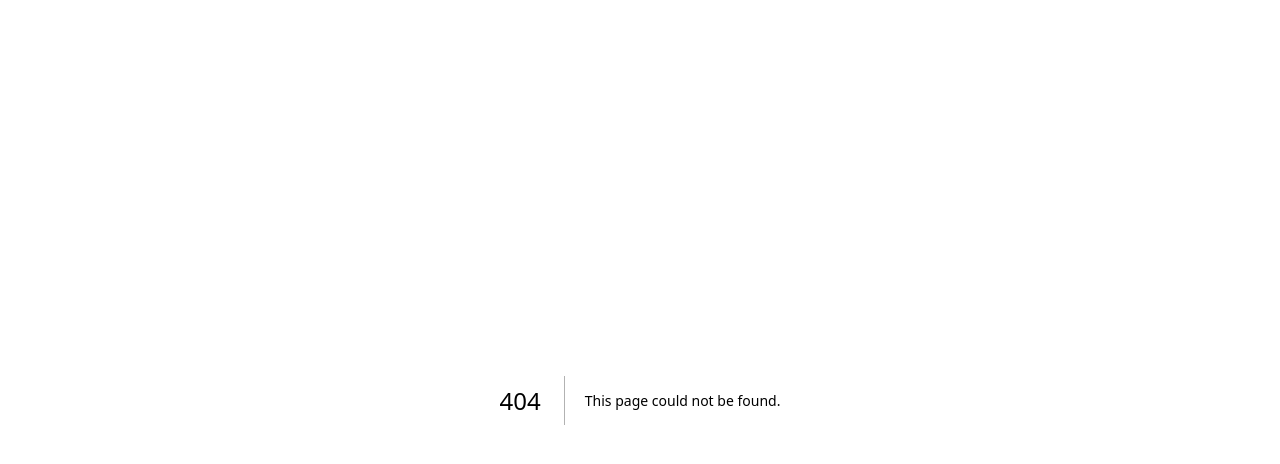
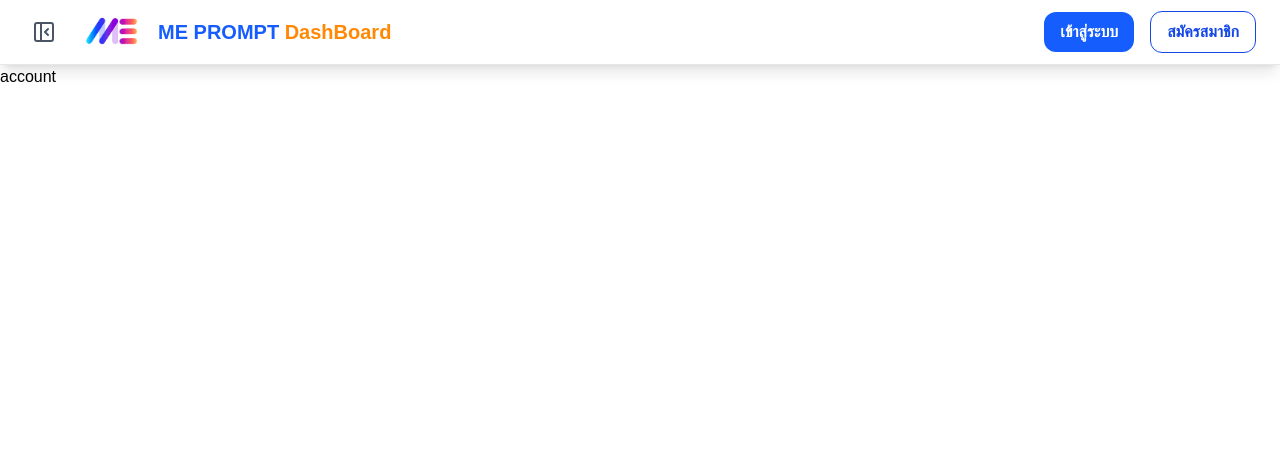
Before and after one commit to MEE-POONG/me-prompt-tec-dashboard, a Next.js app: page /account in a window 1280 px wide. Before the commit this address had no page. Shown: the top 464 px of the page. Built offline with nearby package versions, Linux system fonts and the light colour scheme.

Commit message:
เพิ่มหน้า

```diff
--- a/src/components/ui/NavBar.tsx
+++ b/src/components/ui/NavBar.tsx
@@ -1,3 +1,4 @@
+import { Menu, PanelLeft, PanelLeftClose } from "lucide-react";
 import Link from "next/link";
 import React from "react";
 
@@ -6,17 +7,19 @@ interface NavBarProps {
   isSidebarOpen: boolean;
 }
 
-export default function NavBar({ onToggleSidebar, isSidebarOpen }: NavBarProps) {
+export default function NavBar({
+  onToggleSidebar,
+  isSidebarOpen,
+}: NavBarProps) {
   return (
     <nav className="bg-white shadow-lg border-b border-gray-200">
-      <div className="max-w-7xl mx-auto px-4 sm:px-6 lg:px-30">
+      <div className="max-w-7xl pr-4  sm:px-6">
         <div className="flex justify-between items-center h-16">
           <div className="flex items-center space-x-4">
-
             {/* Hamburger Menu Button */}
           <button
             onClick={onToggleSidebar}
-              className="p-2 rounded-lg hover:bg-gray-100 transition-colors duration-200"
+            className="p-2 rounded-lg transition-all duration-300 hover:scale-110"
             aria-label="Toggle Sidebar"
           >
             <svg
@@ -26,40 +29,42 @@ export default function NavBar({ onToggleSidebar, isSidebarOpen }: NavBarProps)
               viewBox="0 0 24 24"
             >
               {isSidebarOpen ? (
-                  <path
-                    strokeLinecap="round"
-                    strokeLinejoin="round"
-                    strokeWidth={2}
-                    d="M6 18L18 6M6 6l12 12"
-                  />
+                <PanelLeft className="hidden" />
               ) : (
-                  <path
-                    strokeLinecap="round"
-                    strokeLinejoin="round"
-                    strokeWidth={2}
-                    d="M4 6h16M4 12h16M4 18h16"
-                  />
+                <PanelLeftClose />
               )}
             </svg>
           </button>
-
             {/* Logo */}
             <div className="shrink-0">
               <Link href="/" className="flex items-center space-x-2">
-                <img src="/img/logo/logo.png" alt="logo" className=" transition-all duration-300 hover:scale-110" height={70} width={70}/>
-                <span className="text-xl font-bold text-blue-600">
+                <img
+                  src="/img/logo/logo.png"
+                  alt="logo"
+                  className=" transition-all duration-300 hover:scale-110"
+                  height={70}
+                  width={70}
+                />
+                <span className="hidden md:block text-xl font-bold text-blue-600">
                   ME PROMPT <span className="text-orange-400">DashBoard</span>
                 </span>
               </Link>
             </div>
           </div>
 
-          <div className="shrink-0">
+          <div className="shrink-0 flex items-center space-x-4">
             <Link
               href="/login"
               className="inline-flex items-center px-4 py-2 bg-blue-600 text-white rounded-xl font-bold hover:bg-yellow-500 transition-all duration-300 hover:scale-110"
             >
-              Login
+              เข้าสู่ระบบ
+            </Link>
+
+            <Link
+              href="/login"
+              className="inline-flex items-center px-4 py-2 border bg-white text-blue-700 rounded-xl font-bold transform hover:text-white hover:bg-yellow-500 transition-all duration-300 hover:scale-110"
+            >
+              สมัครสมาชิก
             </Link>
           </div>
         </div>
--- a/src/components/ui/SideBar.tsx
+++ b/src/components/ui/SideBar.tsx
@@ -1,3 +1,4 @@
+import { ChartNoAxesCombined, FolderGit2, PanelLeftClose, PanelLeftOpen, UserRoundPen } from 'lucide-react';
 import Link from 'next/link';
 
 interface SideBarProps {
@@ -11,7 +12,7 @@ export default function SideBar({ isOpen, onClose }: SideBarProps) {
       {/* Overlay - แสดงเมื่อ sidebar เปิดบนมือถือ */}
       {isOpen && (
         <div
-          className="fixed inset-0 bg-black bg-opacity-50 z-40 lg:hidden"
+          className="fixed inset-0 bg-white bg-opacity-50 z-40 lg:hidden"
           onClick={onClose}
         />
       )}
@@ -37,12 +38,7 @@ export default function SideBar({ isOpen, onClose }: SideBarProps) {
                 stroke="currentColor"
                 viewBox="0 0 24 24"
               >
-                <path
-                  strokeLinecap="round"
-                  strokeLinejoin="round"
-                  strokeWidth={2}
-                  d="M6 18L18 6M6 6l12 12"
-                />
+                <PanelLeftOpen />
               </svg>
             </button>
           </div>
@@ -61,19 +57,14 @@ export default function SideBar({ isOpen, onClose }: SideBarProps) {
                     stroke="currentColor"
                     viewBox="0 0 24 24"
                   >
-                    <path
-                      strokeLinecap="round"
-                      strokeLinejoin="round"
-                      strokeWidth={2}
-                      d="M3 12l2-2m0 0l7-7 7 7M5 10v10a1 1 0 001 1h3m10-11l2 2m-2-2v10a1 1 0 01-1 1h-3m-6 0a1 1 0 001-1v-4a1 1 0 011-1h2a1 1 0 011 1v4a1 1 0 001 1m-6 0h6"
-                    />
+                    <ChartNoAxesCombined />
                   </svg>
-                  <span>หน้าแรก</span>
+                  <span>Report</span>
                 </Link>
               </li>
               <li>
                 <Link
-                  href="/dashboard"
+                  href="/project"
                   className="flex items-center space-x-3 p-3 rounded-lg hover:bg-blue-700 transition-colors"
                 >
                   <svg
@@ -82,19 +73,14 @@ export default function SideBar({ isOpen, onClose }: SideBarProps) {
                     stroke="currentColor"
                     viewBox="0 0 24 24"
                   >
-                    <path
-                      strokeLinecap="round"
-                      strokeLinejoin="round"
-                      strokeWidth={2}
-                      d="M9 19v-6a2 2 0 00-2-2H5a2 2 0 00-2 2v6a2 2 0 002 2h2a2 2 0 002-2zm0 0V9a2 2 0 012-2h2a2 2 0 012 2v10m-6 0a2 2 0 002 2h2a2 2 0 002-2m0 0V5a2 2 0 012-2h2a2 2 0 012 2v14a2 2 0 01-2 2h-2a2 2 0 01-2-2z"
-                    />
+                    <FolderGit2 />
                   </svg>
-                  <span>แดชบอร์ด</span>
+                  <span>Project</span>
                 </Link>
               </li>
               <li>
                 <Link
-                  href="/profile"
+                  href="/intern"
                   className="flex items-center space-x-3 p-3 rounded-lg hover:bg-blue-700 transition-colors"
                 >
                   <svg
@@ -110,12 +96,12 @@ export default function SideBar({ isOpen, onClose }: SideBarProps) {
                       d="M16 7a4 4 0 11-8 0 4 4 0 018 0zM12 14a7 7 0 00-7 7h14a7 7 0 00-7-7z"
                     />
                   </svg>
-                  <span>โปรไฟล์</span>
+                  <span>Internships</span>
                 </Link>
               </li>
               <li>
                 <Link
-                  href="/settings"
+                  href="/account"
                   className="flex items-center space-x-3 p-3 rounded-lg hover:bg-blue-700 transition-colors"
                 >
                   <svg
@@ -124,20 +110,9 @@ export default function SideBar({ isOpen, onClose }: SideBarProps) {
                     stroke="currentColor"
                     viewBox="0 0 24 24"
                   >
-                    <path
-                      strokeLinecap="round"
-                      strokeLinejoin="round"
-                      strokeWidth={2}
-                      d="M10.325 4.317c.426-1.756 2.924-1.756 3.35 0a1.724 1.724 0 002.573 1.066c1.543-.94 3.31.826 2.37 2.37a1.724 1.724 0 001.065 2.572c1.756.426 1.756 2.924 0 3.35a1.724 1.724 0 00-1.066 2.573c.94 1.543-.826 3.31-2.37 2.37a1.724 1.724 0 00-2.572 1.065c-.426 1.756-2.924 1.756-3.35 0a1.724 1.724 0 00-2.573-1.066c-1.543.94-3.31-.826-2.37-2.37a1.724 1.724 0 00-1.065-2.572c-1.756-.426-1.756-2.924 0-3.35a1.724 1.724 0 001.066-2.573c-.94-1.543.826-3.31 2.37-2.37.996.608 2.296.07 2.572-1.065z"
-                    />
-                    <path
-                      strokeLinecap="round"
-                      strokeLinejoin="round"
-                      strokeWidth={2}
-                      d="M15 12a3 3 0 11-6 0 3 3 0 016 0z"
-                    />
+                    <UserRoundPen />
                   </svg>
-                  <span>ตั้งค่า</span>
+                  <span>Account</span>
                 </Link>
               </li>
             </ul>
--- /dev/null
+++ b/src/pages/account.tsx
@@ -0,0 +1,12 @@
+import Layouts from "@/components/Layouts";
+import React from "react";
+
+export default function account() {
+  return (
+    <Layouts>
+      <div className="flex justify-content-center">
+        <h1 className="text-black">account</h1>
+      </div>
+    </Layouts>
+  );
+}
--- a/src/pages/index.tsx
+++ b/src/pages/index.tsx
@@ -16,7 +16,7 @@ export default function Home() {
   return (
     <Layouts>
       <div className="flex justify-content-center">
-        <h1 className="text-black">Report</h1>
+        <h1 className="text-black">หน้า แรก และ report</h1>
       </div>
     </Layouts>
   );
--- /dev/null
+++ b/src/pages/intern.tsx
@@ -0,0 +1,12 @@
+import Layouts from '@/components/Layouts'
+import React from 'react'
+
+export default function intern() {
+  return (
+    <Layouts>
+          <div className="flex justify-content-center">
+            <h1 className="text-black">intern</h1>
+          </div>
+        </Layouts>
+  )
+}
--- /dev/null
+++ b/src/pages/project.tsx
@@ -0,0 +1,12 @@
+import Layouts from "@/components/Layouts";
+import React from "react";
+
+export default function project() {
+  return (
+    <Layouts>
+      <div className="flex justify-content-center">
+        <h1 className="text-black">project</h1>
+      </div>
+    </Layouts>
+  );
+}
```
Lines whose indentation alone changed are shown as unchanged.
